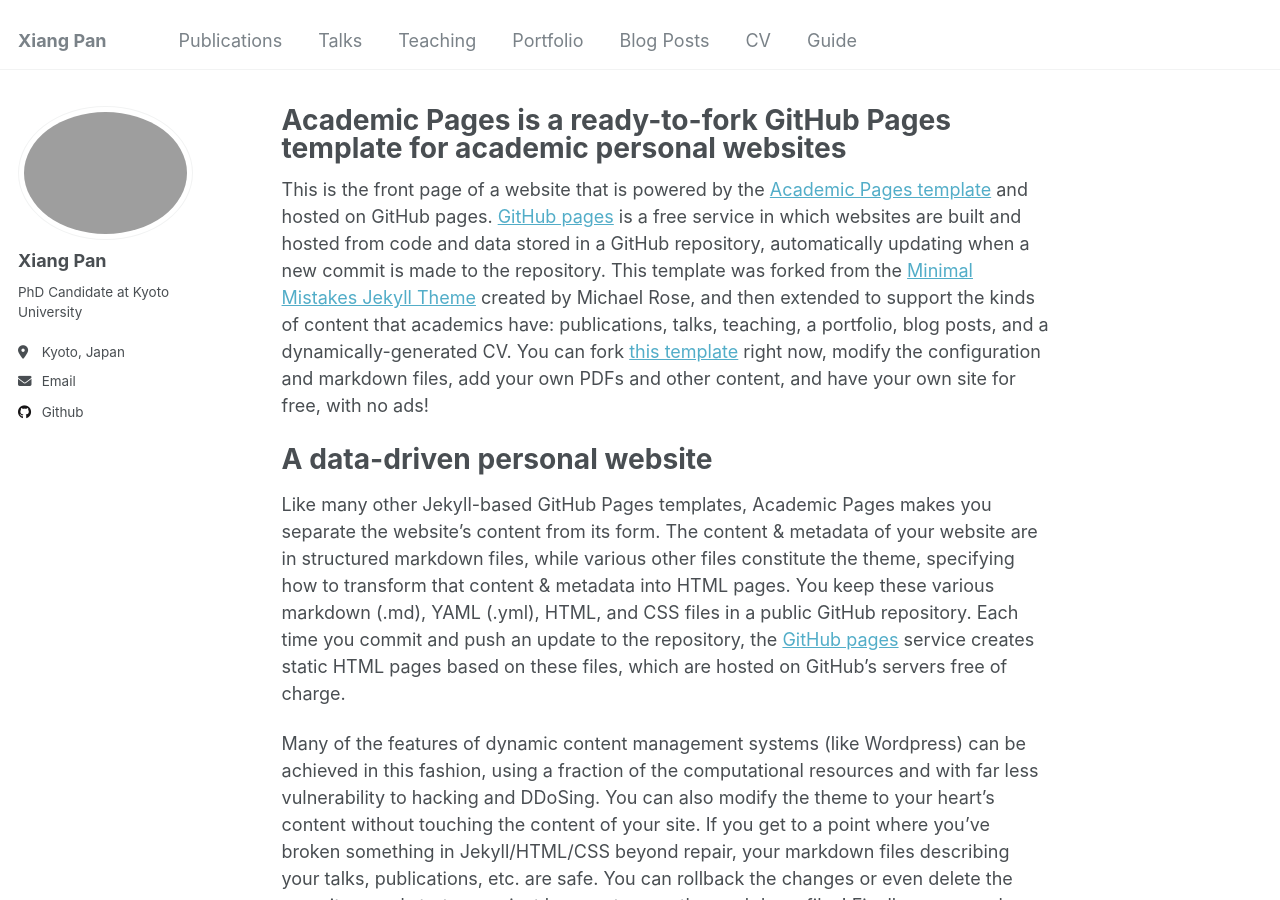
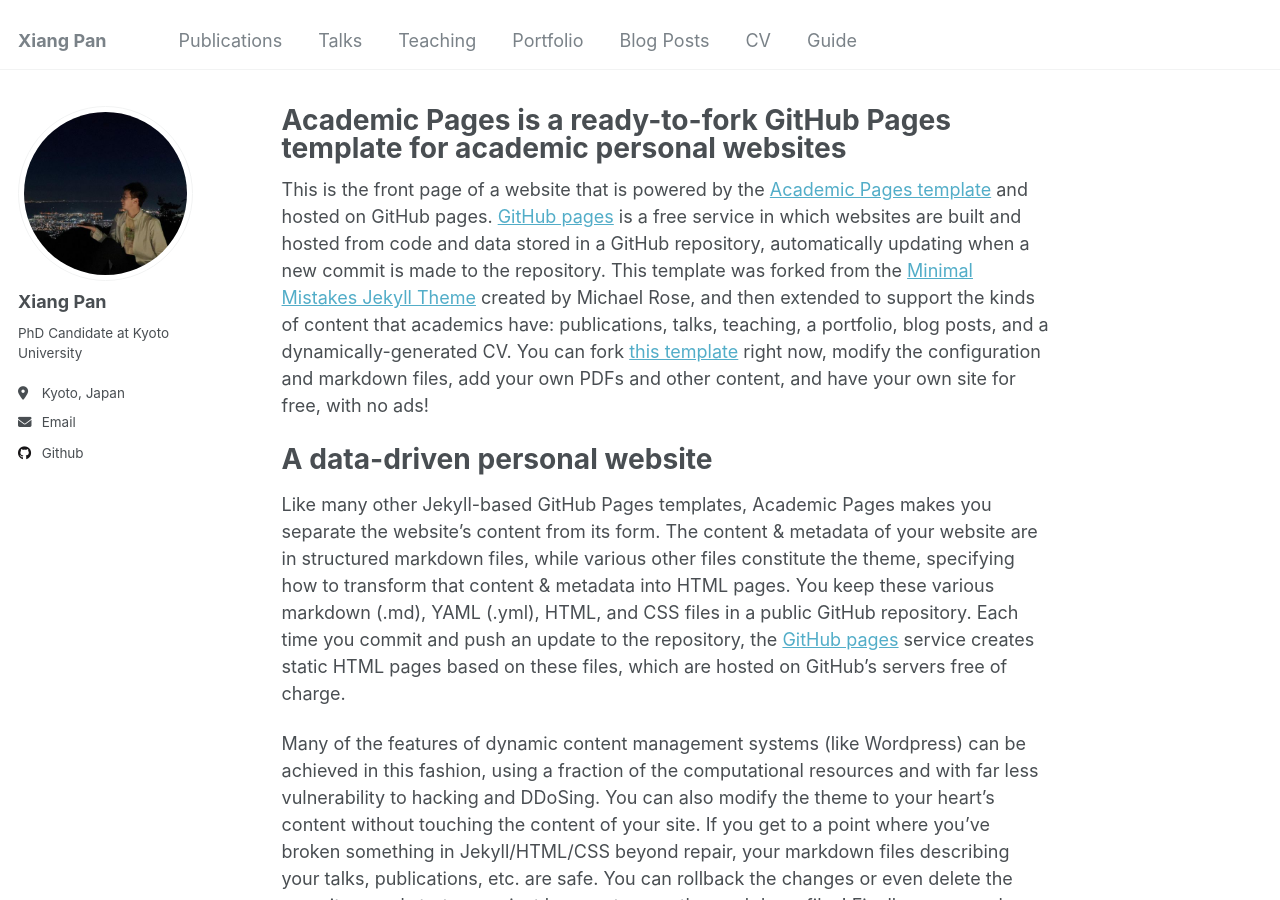
Before and after one commit to pan-xiang/pan-xiang.github.io, a Jekyll site: the page built from _pages/about.md, in a window 1280 px wide and 900 px high. Built offline with Jekyll 4.4.1, drawn with Linux system fonts in a browser that asks for light colours.

Commit message:
Update _config.yml

```diff
--- a/_config.yml
+++ b/_config.yml
@@ -21,7 +21,7 @@ repository               : "pan-xiang/pan-xiang.github.io"
 #               Additional customization can be done by editing /_includes/author-profile.html
 author:
   # Biographic information
-  avatar           : "profile.jpg"
+  avatar           : "xiangpan.jpg"
   name             : "Xiang Pan"
   pronouns         : # example: "she/her"
   bio              : "PhD Candidate at Kyoto University"
```
